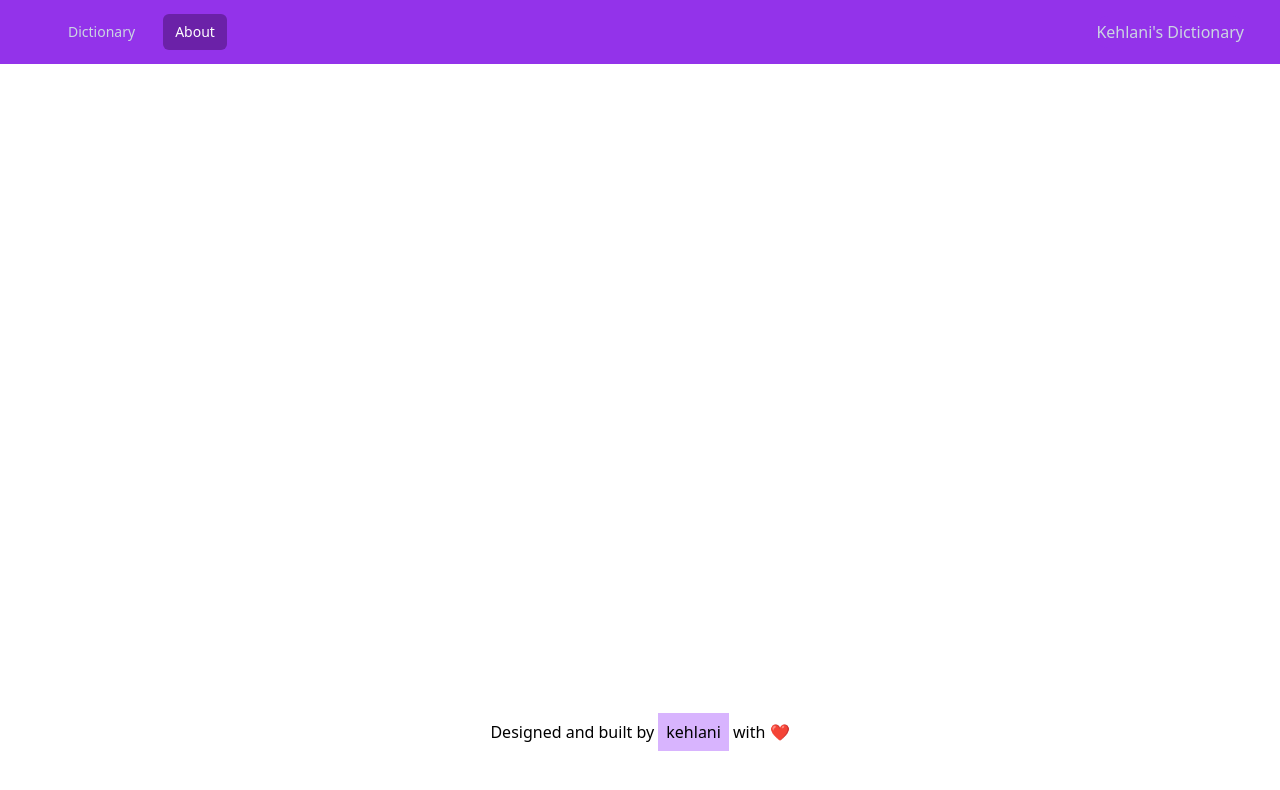
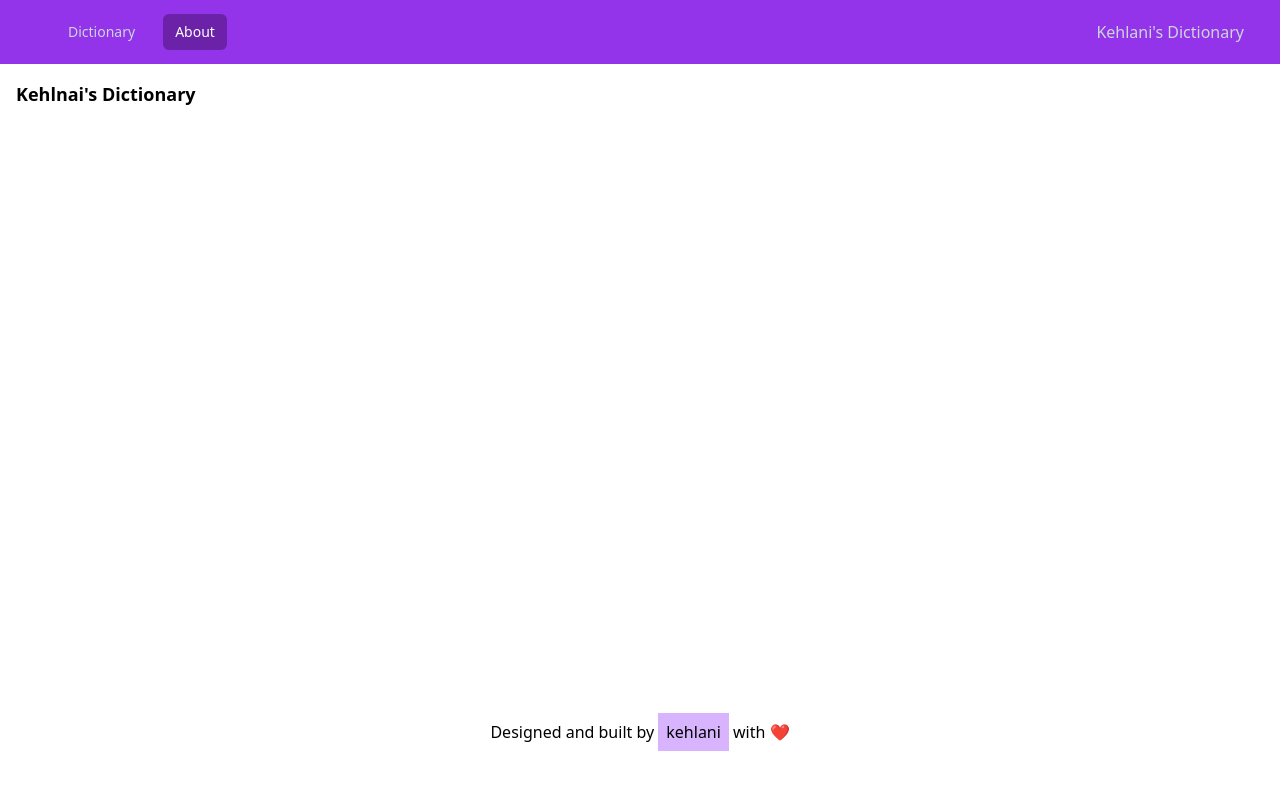
Before and after one commit to kelani34/Dictionary, a React (Vite) app: page /about in a window 1280 px wide. Shown: the top 790 px of the page. Built offline with nearby package versions, Linux system fonts and the light colour scheme.

Commit message:
Styleup about page

```diff
--- a/src/pages/About.jsx
+++ b/src/pages/About.jsx
@@ -3,7 +3,7 @@ import React from 'react'
 function About() {
   return (
     <>
-    <h1></h1>
+    <h1 className='text-lg font-bold'>Kehlnai's Dictionary</h1>
 
     </>
   )
```
